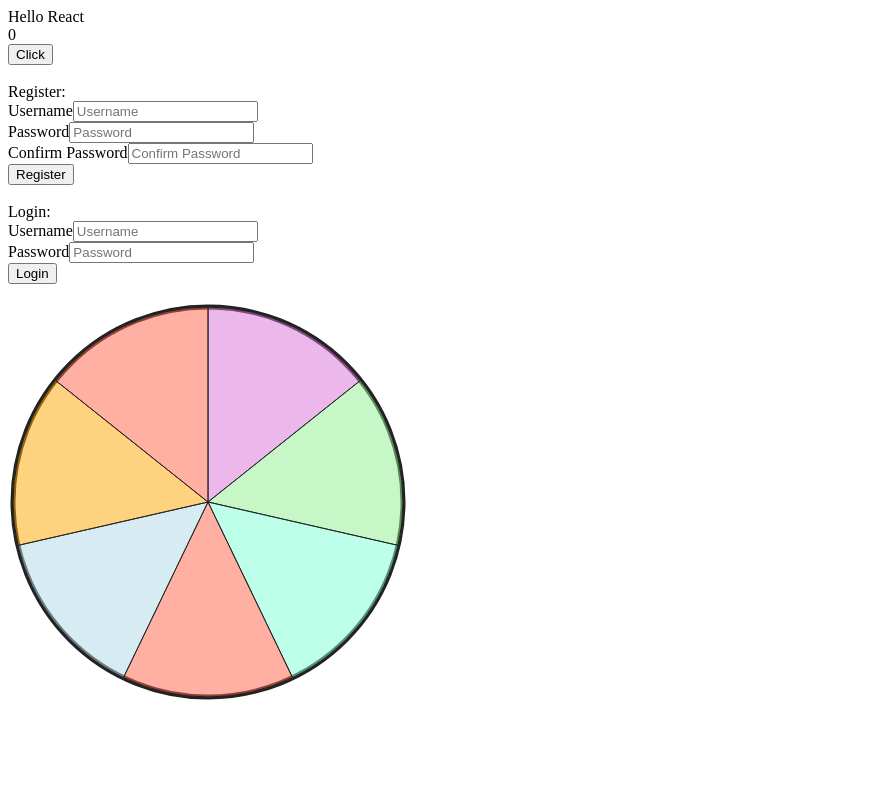
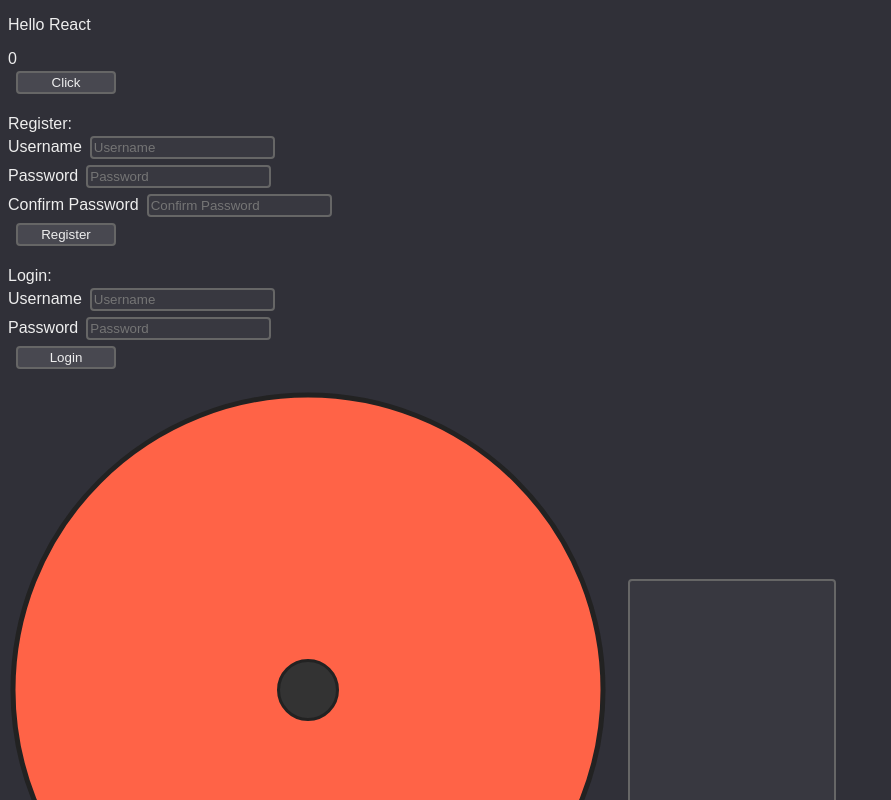
Before and after one commit to xeeija/pokeboard, a React (Create React App) app in the folder app/: page / in a window 1280 px wide. Shown: the top 800 px of the page, without its empty margins (0-891 px from the left). Built offline with nearby package versions, Linux system fonts and the light colour scheme.

Commit message:
Update wheel, add basic style

```diff
--- a/app/src/App.tsx
+++ b/app/src/App.tsx
@@ -1,22 +1,34 @@
-import React from 'react';
+import React, { useState } from 'react';
 import { Counter } from './components/Counter';
 import { LoginForm } from './components/LoginForm';
-import { PrizeWheel } from './components/RandomWheel';
+import { RandomWheel } from './components/RandomWheel';
 import { RegisterForm } from './components/RegisterForm';
+import "./style.css"
 
 const App: React.FC = () => {
+
+  const [names, setNames] = useState<string[]>([])
+
   return (
     <div className="App">
-      Hello React
+      <div>
+        <p>Hello React</p>
         <Counter>
           {(count, setCount) => (
             <div>
               <div>{count}</div>
-            <button onClick={() => setCount(count + 1)}>Click</button>
+              <button onClick={() => {
+                setCount(count + 1)
+                const wheel = document.querySelector("#wheel-g")
+                wheel?.classList.add("spinning")
+                setTimeout(() => {
+                  wheel?.classList.remove("spinning")
+                }, 4000);
+              }}>Click</button>
             </div>
           )}
-
         </Counter>
+      </div>
 
       <br />
       <div>Register:</div>
@@ -27,7 +39,17 @@ const App: React.FC = () => {
       <LoginForm />
 
       <br />
-      <PrizeWheel segments={7} />
+      <RandomWheel diameter={600} names={names} ></RandomWheel>
+
+      <textarea
+        style={{ height: 400, width: 200, marginLeft: 20 }}
+        value={names.join("\n")}
+        onChange={(e) => {
+          console.log(e.target.value)
+          setNames(e.target.value.split("\n"))
+        }}>
+      </textarea>
+
     </div>
   );
 }
--- a/app/src/components/RandomWheel.tsx
+++ b/app/src/components/RandomWheel.tsx
@@ -1,7 +1,11 @@
-import React from "react"
+import React, { useRef } from "react"
+import "../style.css"
 
 interface Props {
-  segments: number
+  // segments: number,
+  names?: string[],
+  diameter: number,
+  // colors?: string[]
 }
 
 interface Point {
@@ -26,72 +30,99 @@ const pointOnCircle = (center: Point, radius: number, angleDeg: number, angleOff
   }
 }
 
-export const PrizeWheel: React.FC<Props> = ({ segments }) => {
+export const RandomWheel: React.FC<Props> = ({ diameter, names = [] } /* { segments } */) => {
+
+  // Remove empty lines
+  names = names.filter(x => x)
+
+  const wheelRef = useRef<SVGGElement>(null)
+
+  // wheelRef.current?.classList.
+
+  // const [names, setNames] = useState<string[]>([""])
+  const segments = names.length
 
   const d: Sector = {
-    center: { x: 200, y: 200 },
-    radius: 195,
+    center: { x: diameter / 2, y: diameter / 2 },
+    radius: (diameter / 2) - 5,
     startAngle: 0,
-    endAngle: segments !== 1 ? 360 / segments : 359.99
+    endAngle: segments > 1 ? 360 / segments : 360 // 360° angle would be the same as 0°
   }
 
   const largeArcFlag = d.endAngle - d.startAngle <= 180 ? 0 : 1
-
-  // const points = [...Array(segments).keys()].map((_, i) => {
-  //   return pointOnCircle(d.center, d.radius, d.startAngle, i * d.endAngle)
-  // })
-  // console.log(points)
 
   const colors = [
     "orchid",
     "lightgreen",
     "aquamarine",
     "tomato",
-    "lightblue",
+    "cyan",
     "orange",
   ]
-
-  // const startPos = polar(d.center, d.radius, d.endAngle)
-  // const endPos = polar(d.center, d.radius, d.startAngle)
-
-  // console.log(startPos)
-  // console.log(endPos)
 
   /* M   200       0         A   200     200     0 1        0 400     200     L    200  200  Z
     Move startPosX startPosY Arc radiusX radiusY ? largeArc ? arcPosX arcPosY Line posX posY Close path
     arcPos -> creates an arc from current position (like a cursor) to given arcPos */
   return (
-    <svg height="400" width="400">
-      <circle cx={d.center.x} cy={d.center.y} r={d.radius} stroke="#222" strokeWidth="5" fill="none" />
+    <svg {...{
+      // id: "random-wheel",
+      // className: "spinning",
+      height: diameter,
+      width: diameter,
+    }} >
+      <g id="wheel-g" ref={wheelRef} className="" >
+        <circle cx={d.center.x} cy={d.center.y} r={d.radius} stroke="#222" strokeWidth="5" fill={colors[colors.length / 2]} />
 
-      {[...Array(segments).keys()].map((_, i) => {
+        {names.map((name, i) => {
           const startPos = pointOnCircle(d.center, d.radius, d.endAngle, i * d.endAngle)
           const endPos = pointOnCircle(d.center, d.radius, d.startAngle, i * d.endAngle)
+          const middlePos = pointOnCircle(d.center, d.radius, (d.endAngle / 2) + 1, i * d.endAngle) // for text path
 
           // replace with different color, if last color is the same as the first
           const colorIndex = i % colors.length
           const color = (colorIndex === 0 && i === segments - 1) ? colors[colors.length / 2] : colors[colorIndex]
-        // const color = colors[i % colors.length]
+          // const color = colors[i % colorlength]
 
           return (
-          <path stroke="#222" strokeWidth="1" fillOpacity="0.5" fill={color} d={
+            <g key={"wheel-g-" + i}>
+              <path
+                className="wheel-sector"
+                fill={color}
+                d={
                   `M ${startPos.x} ${startPos.y} ` +
                   `A ${d.radius} ${d.radius} 0 ${largeArcFlag} 0 ${endPos.x} ${endPos.y} ` +
                   `L ${d.center.x} ${d.center.y} Z`
                 } />
+              <defs>
+                <path
+                  id={"wheel-text-path-" + i}
+                  d={`M ${d.center.x} ${d.center.y} L ${middlePos.x} ${middlePos.y} `}
+                />
+              </defs>
+              <text color={color} >
+                <textPath
+                  // width attribute zeigt die Textlänge an
+                  className="wheel-text"
+                  textAnchor="end"
+                  dominantBaseline="middle"
+                  startOffset="92%"
+                  xlinkHref={"#wheel-text-path-" + i} >
+                  {name}
+                </textPath>
+              </text>
+              {/* <circle cx={middlePos.x} cy={middlePos.y} r="5" fill={color} /> */}
+            </g>
           )
         })}
 
-      {/* <path stroke="purple" strokeWidth="2" fill="purple" d={
-        `M ${startPos.x} ${startPos.y} ` +
-        `A ${d.radius} ${d.radius} 0 ${largeArcFlag} 0 ${endPos.x} ${endPos.y} ` +
-        `L ${d.center.x} ${d.center.y} Z`
-      } /> */}
+        {/* Middle circle */}
+        <circle cx={d.center.x} cy={d.center.y} r={d.radius * 0.1} fill="#333" stroke="#222" strokeWidth="3" />
 
         {/* <circle cx={startPos.x} cy={startPos.y} r="5" />
       <circle cx={endPos.x} cy={endPos.y} r="5" /> */}
+        {/* {points.map((v, i) => <circle cx={v.x} cy={v.y} r="5" fill={colors[i % colors.length]} key={"segment" + i} />)} */}
 
-      {/* {points.map((v, i) => <circle cx={v.x} cy={v.y} r="5" fill={colors[i % colors.length]} key={"segment" + i} />)} */}
+      </g>
     </svg>
   )
 }
--- /dev/null
+++ b/app/src/style.css
@@ -0,0 +1,58 @@
+html {
+  background-color: rgb(48, 48, 56);
+  color: #eee;
+  font-family:'Whitney', sans-serif;
+}
+
+input, textarea, button {
+  font-family: inherit;
+  background-color: rgb(56, 56, 64);
+  color: #eee;
+  border: #666 2px solid;
+  border-radius: 4px;
+  padding: 2px;
+  margin: 3px 8px;
+}
+
+textarea {
+  font-size: 1.1rem;
+  font-weight: normal;
+}
+
+button {
+  background-color: rgb(72, 72, 80);
+  padding: 2px 8px;
+  min-width: 100px;
+}
+
+button:hover {
+  background-color: rgb(80, 80, 88);
+}
+
+button:active {
+  background-color: rgb(88, 88, 96);
+}
+
+.spinning {
+  position: relative;
+  animation-name: spin;
+  animation-duration: 4s;
+  transition: transform 0.6s cubic-bezier(0.33, 1, 0.68, 1);
+  transform-origin: 50% 50%;
+}
+
+.wheel-sector {
+  stroke: #222;
+  stroke-width: 1px;
+  fill-opacity: 0.7;
+}
+
+.wheel-text {
+  font-size: 1.2rem;
+  font-weight: normal;
+}
+
+@keyframes spin {
+  from { transform: rotate(0deg); }
+  to   { transform: rotate(2160deg) }
+}
```
Also changed, not shown: app/public/index.html (+4 -4 lines). Lines whose indentation alone changed are shown as unchanged.
